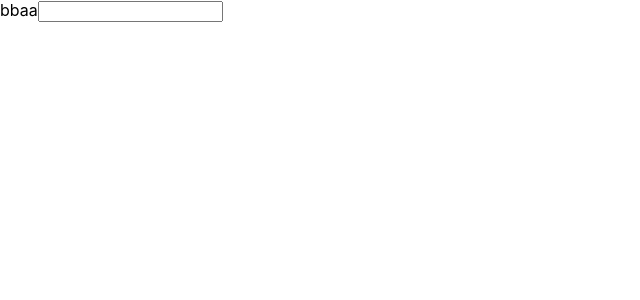
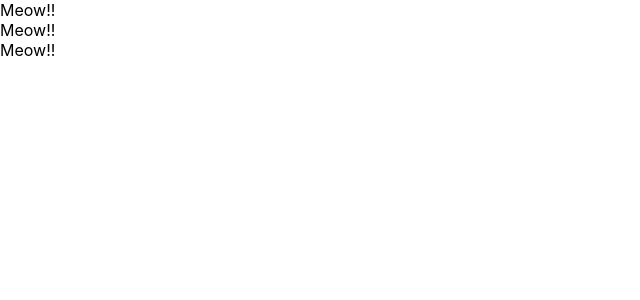
Before and after one commit to amatsukixgithub/udemy-react-redux-crud-application, a React (Create React App) app: page / in a window 1280 px wide. Shown: the top 300 px of the page, without its empty margins (0-640 px from the left). Built offline with nearby package versions, Linux system fonts and the light colour scheme.

Commit message:
create class component and fanctional component

```diff
--- a/src/App.js
+++ b/src/App.js
@@ -1,12 +1,36 @@
-import React from 'react';
+import React, { Component } from 'react';
 
-function App() {
-  return(
-    <React.Fragment>
-      <label htmlFor="bar">bbaa</label>
-      <input type="text" onChange={() => {console.log("Iam clicked")}} />
-    </React.Fragment>
+// function App() {
+//   return(
+//     <React.Fragment>
+//       <label htmlFor="bar">bbaa</label>
+//       <input type="text" onChange={() => {console.log("Iam clicked")}} />
+//     </React.Fragment>
+//   )
+// }
+
+// クラスコンポーネンt
+// class App extends Component {
+//   render() {
+//     return (
+//       <div>helloo</div>
+//     )
+//   }
+// }
+
+// ファンクショナルコンポーネント
+const App = () => {
+  return (
+    <div>
+      <Cat />
+      <Cat />
+      <Cat />
+    </div>
   )
 }
 
+const Cat = () => {
+  return <div>Meow!!</div>
+}
+
 export default App;
```
